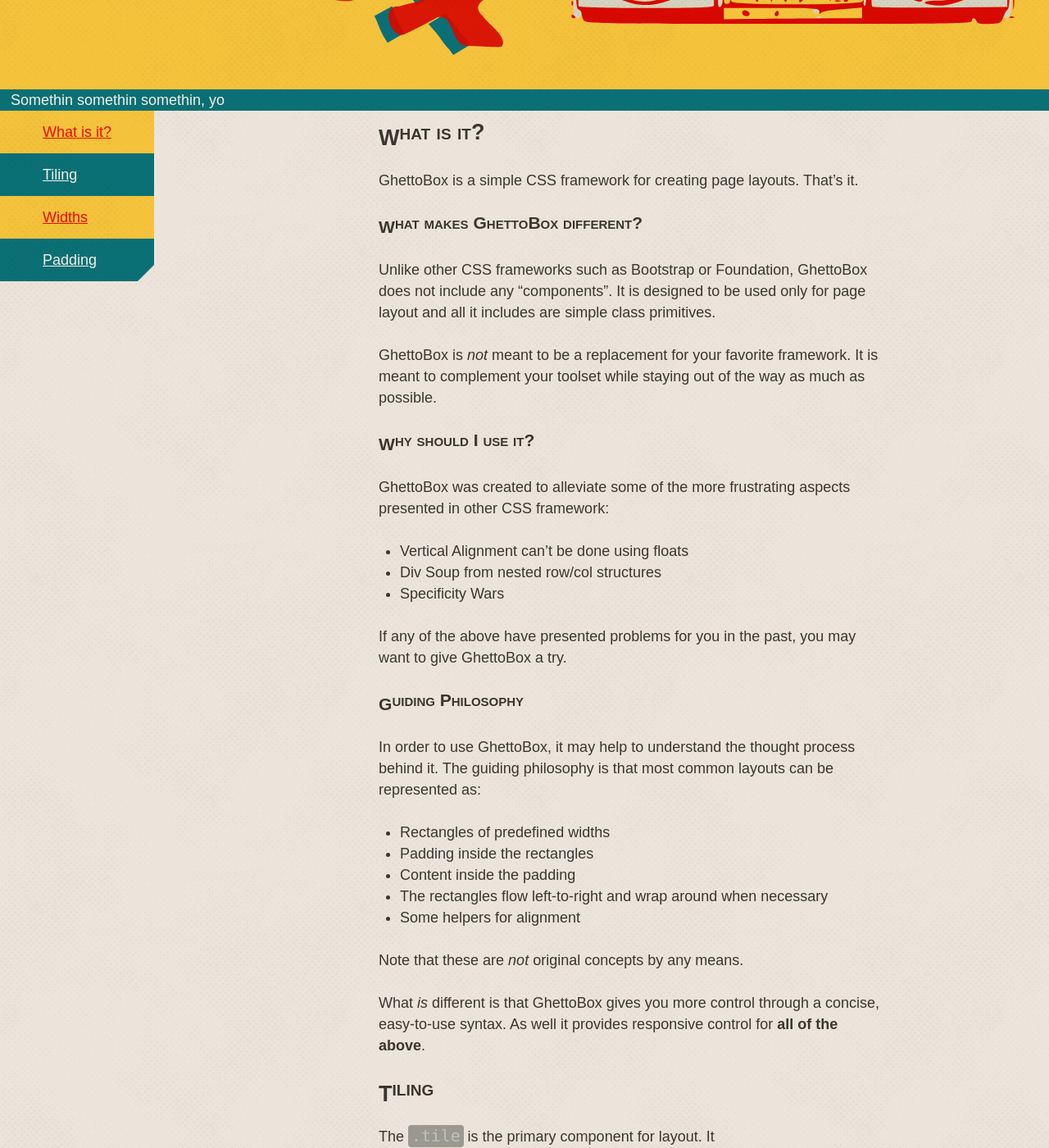
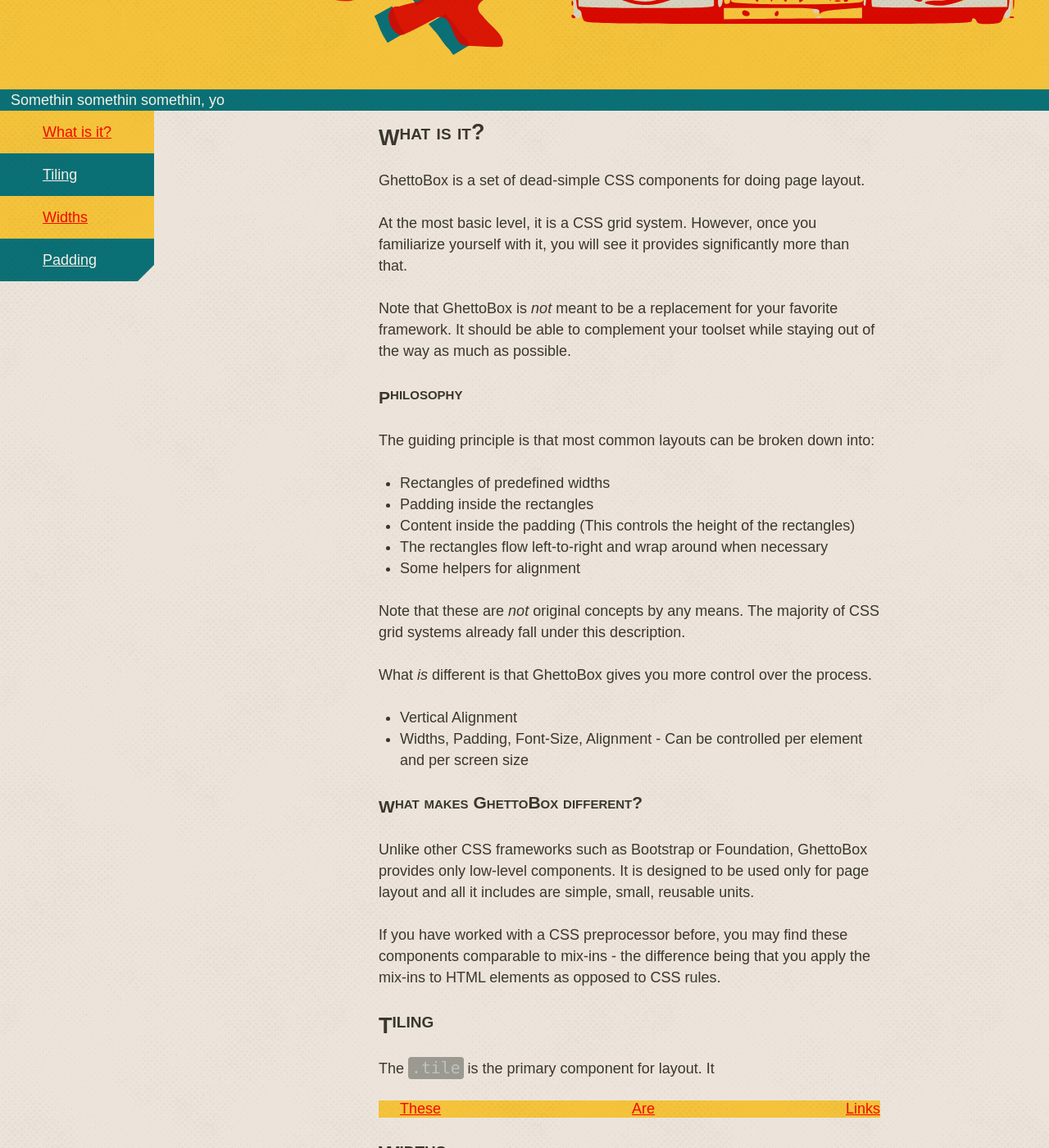
Before and after one commit to walkerab/ghetto-box-site, a Jekyll site: the page built from index.md, in a window 1280 px wide and 1400 px high, scrolled down 430 px. Shown: the whole window at 82% size. Built offline with Jekyll 4.4.1, drawn with Linux system fonts in a browser that asks for light colours; some web fonts are replaced; Markdown is read by kramdown in place of the engine named in the settings; grey boxes are pictures that could not be loaded.

Commit message:
Index content revisions

```diff
--- a/index.md
+++ b/index.md
@@ -4,13 +4,54 @@
 
 ## What is it?
 
-GhettoBox is a simple CSS framework for creating page layouts. That's it.
+GhettoBox is a set of dead-simple CSS components for doing page layout.
+
+At the most basic level, it is a CSS grid system. However, once you familiarize yourself with it, you will see it provides significantly more than that.
+
+<!--
+It encourages creating designs rapidly at the template level AKA doing [Mockups in Markup](#).
+-->
+
+Note that GhettoBox is *not* meant to be a replacement for your favorite framework. It should be able to complement your toolset while staying out of the way as much as possible.
+
+### Philosophy
+
+The guiding principle is that most common layouts can be broken down into:
+
+- Rectangles of predefined widths
+- Padding inside the rectangles
+- Content inside the padding (This controls the height of the rectangles)
+- The rectangles flow left-to-right and wrap around when necessary
+- Some helpers for alignment
+
+Note that these are *not* original concepts by any means. The majority of CSS grid systems already fall under this description.
+
+What *is* different is that GhettoBox gives you more control over the process.
+
+- Vertical Alignment
+- Widths, Padding, Font-Size, Alignment - Can be controlled per element and per screen size
+
+<!--
+### Give it Five Minutes
+
+For many of you, this may sound like crazy talk, but I urge you to take five minutes and let it absorb. You have little to lose by trying it.
+
+
+	https://www.lucidchart.com/techblog/2014/01/31/atomic-css-tool-set/
+	https://github.com/nemophrost/atomic-css
+	http://www.smashingmagazine.com/2013/10/21/challenging-css-best-practices-atomic-approach/
+	https://www.npmjs.org/package/atom-css
+	? http://forum.upcase.com/t/thoughts-on-single-use-atomic-css-classes/2873/4
+-->
 
 ### What makes GhettoBox different?
 
-Unlike other CSS frameworks such as Bootstrap or Foundation, GhettoBox does not include any "components". It is designed to be used only for page layout and all it includes are simple class primitives.
+Unlike other CSS frameworks such as Bootstrap or Foundation, GhettoBox provides only low-level components. It is designed to be used only for page layout and all it includes are simple, small, reusable units.
 
-GhettoBox is *not* meant to be a replacement for your favorite framework. It is meant to complement your toolset while staying out of the way as much as possible.
+If you have worked with a CSS preprocessor before, you may find these components comparable to mix-ins - the difference being that you apply the mix-ins to HTML elements as opposed to CSS rules.
+
+
+<!--
 
 ### Why should I use it?
 
@@ -22,19 +63,7 @@
 
 If any of the above have presented problems for you in the past, you may want to give GhettoBox a try.
 
-### Guiding Philosophy
-
-In order to use GhettoBox, it may help to understand the thought process behind it. The guiding philosophy is that most common layouts can be represented as:
-
-- Rectangles of predefined widths
-- Padding inside the rectangles
-- Content inside the padding
-- The rectangles flow left-to-right and wrap around when necessary
-- Some helpers for alignment
-
-Note that these are *not* original concepts by any means.
-
-What *is* different is that GhettoBox gives you more control through a concise, easy-to-use syntax. As well it provides responsive control for **all of the above**.
+-->
 
 ## Tiling
 
```
